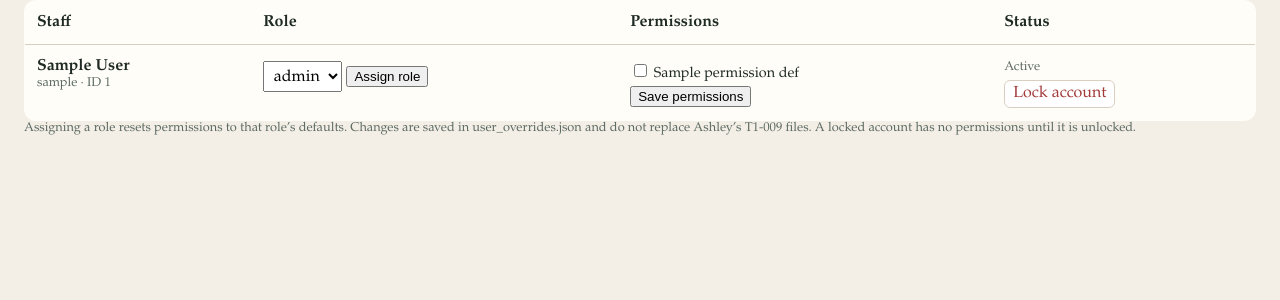
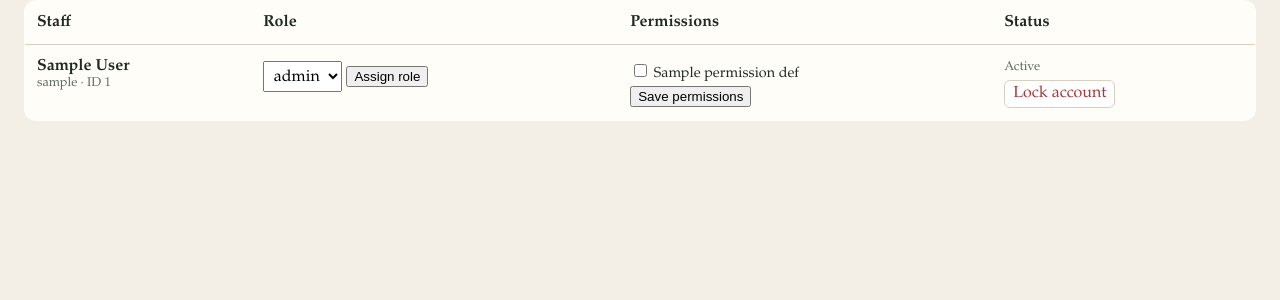
Before and after one commit to ashlelka/Bookstore-management-system-CS492, a Python web app: template templates/user.html in a window 1280 px wide. Shown: the part 81-381 px from the top of the page. Run offline with Jinja, Linux system fonts and the light colour scheme; the template is opened without the code that fills it: most values are stand-ins (such as "Sample title", 1, 10 or a date in 2020).

Commit message:
extra text gone

```diff
--- a/templates/user.html
+++ b/templates/user.html
@@ -84,7 +84,7 @@ Assign roles, modify permissions, lock or disable accounts
         {% endfor %}
       </tbody>
     </table>
-    <p class="tax-note">Assigning a role resets permissions to that role’s defaults. Changes are saved in user_overrides.json and do not replace Ashley’s T1-009 files. A locked account has no permissions until it is unlocked.</p>
+    <p class="tax-note"></p>
   </main>
 </body>
 </html>
```
